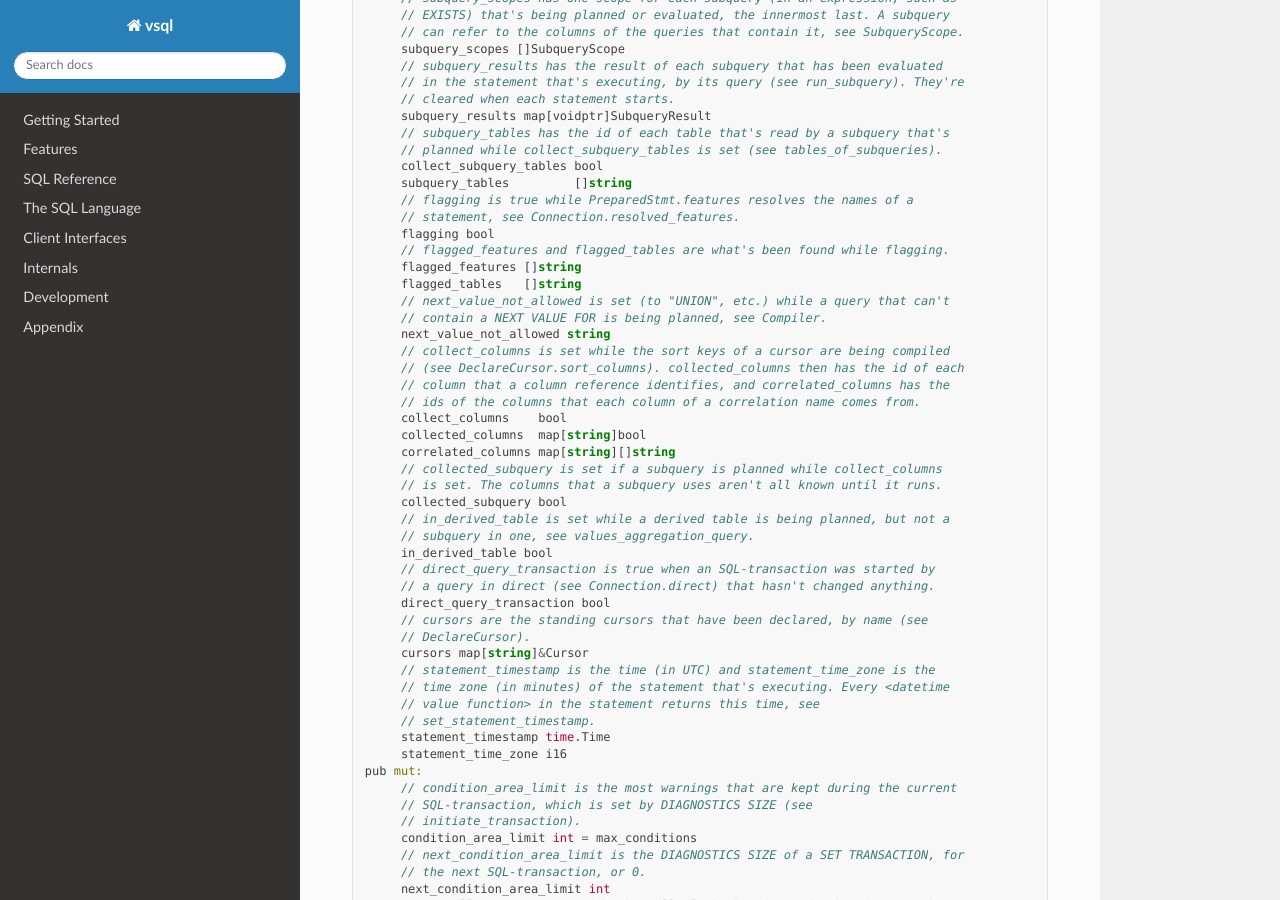
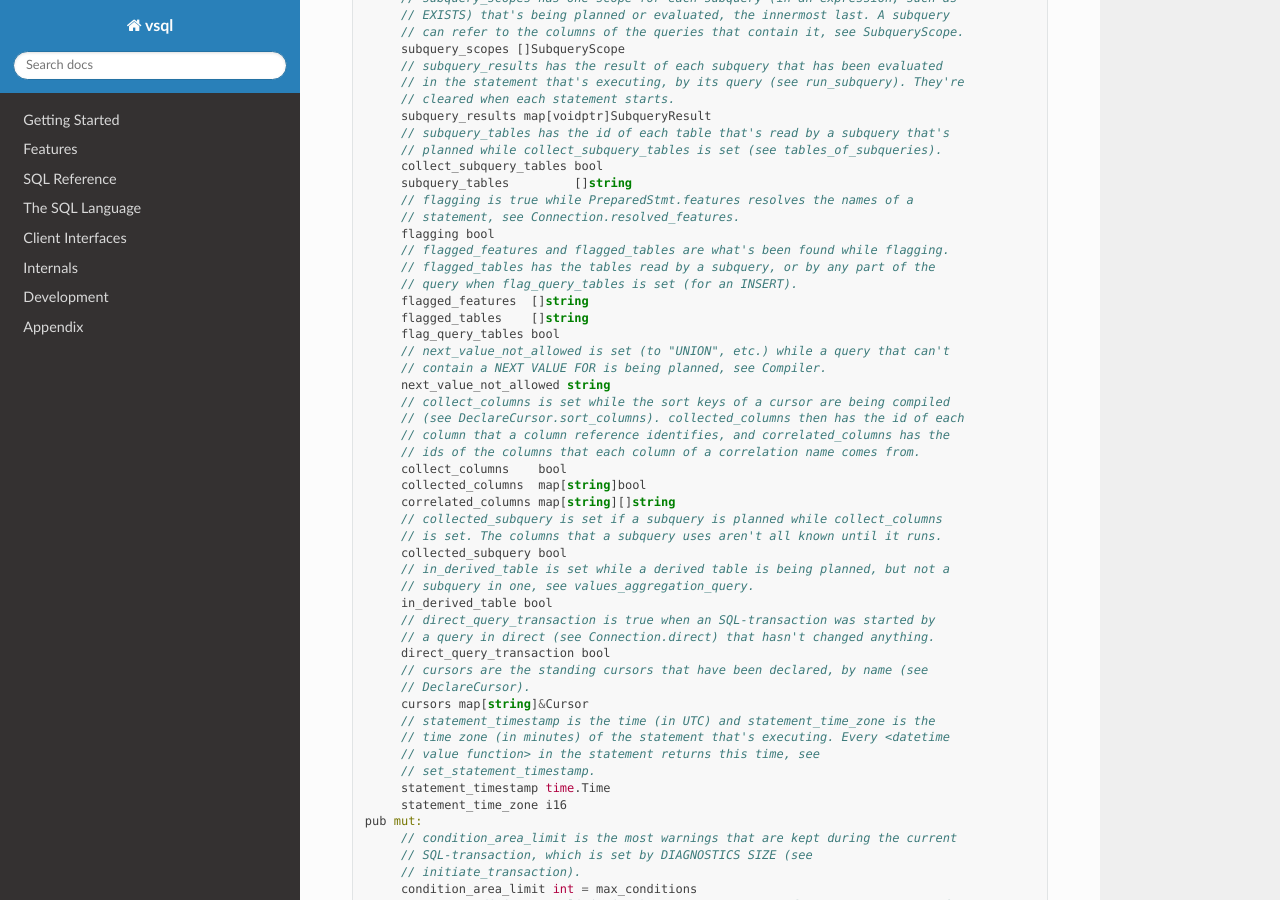
Before and after one commit to elliotchance/vsql, a Sphinx documentation site: the page built from docs/v-client-library-docs.rst, in a window 1280 px wide and 900 px high, scrolled down 12114 px. Built offline with Sphinx 7.4.7 and the Read the Docs theme 3.1.0, drawn with Linux system fonts in a browser that asks for light colours.

Commit message:
flagger: Flag an INSERT from a query that reads the same table with F781
The query of an INSERT ... SELECT is now planned by features(), like the
subqueries of a DELETE or UPDATE, and every base table that it reads
(not only the ones in its subqueries) is compared with the resolved name of
the target table. A subquery in VALUES isn't in a <from subquery>, so it
isn't flagged.

Co-Authored-By: Claude Opus 5.5 <noreply@anthropic.com>

```diff
--- a/docs/sql-flagging.rst
+++ b/docs/sql-flagging.rst
@@ -28,7 +28,8 @@ catalog when ``features()`` is called (the "Catalog Lookup" extent of checking),
 such as the same table in the subquery of a ``DELETE`` (F781), or a ``FOREIGN
 KEY`` whose columns have different data types than the columns it references
 (T201). These names are only resolved in a query, a cursor, a ``DELETE``, an
-``UPDATE``, a ``CREATE TABLE`` or an ``ALTER TABLE``. Nothing is flagged for a
+``INSERT`` from a query, an ``UPDATE``, a ``CREATE TABLE`` or an ``ALTER
+TABLE``. Nothing is flagged for a
 name that can't be resolved yet, such as for a table that doesn't exist, or
 anything after a dynamic parameter (which doesn't have a value yet).
 
--- a/docs/standard/part2/14.txt
+++ b/docs/standard/part2/14.txt
@@ -356,7 +356,7 @@
 14.11/GR/8.b             n/a          - - views (F031-02)
 14.11/GR/9               implemented  vsql/std_2_14_11_insert_statement.v tests/std_2_14_11_insert_from_query.sql
 14.11/CR/1               container    - -
-14.11/CR/1.a             missing      - - F781 isn't flagged, it needs name resolution (#880)
+14.11/CR/1.a             partial      vsql/std_1_8_5_sql_flagger.v tests/std_1_8_5_flagging_name_resolution.sql not after a dynamic parameter
 14.11/CR/1.b             n/a          - - external routines (T321)
 14.11/CR/2               n/a          - - DEFAULT VALUES (F222)
 14.11/CR/3               n/a          - - structured types (S024)
--- a/docs/v-client-library-docs.rst
+++ b/docs/v-client-library-docs.rst
@@ -659,8 +659,11 @@ struct Connection
    	// statement, see Connection.resolved_features.
    	flagging bool
    	// flagged_features and flagged_tables are what's been found while flagging.
-   	flagged_features []string
-   	flagged_tables   []string
+   	// flagged_tables has the tables read by a subquery, or by any part of the
+   	// query when flag_query_tables is set (for an INSERT).
+   	flagged_features  []string
+   	flagged_tables    []string
+   	flag_query_tables bool
    	// next_value_not_allowed is set (to "UNION", etc.) while a query that can't
    	// contain a NEXT VALUE FOR is being planned, see Compiler.
    	next_value_not_allowed string
```
Also changed, not shown: 4 other files.
